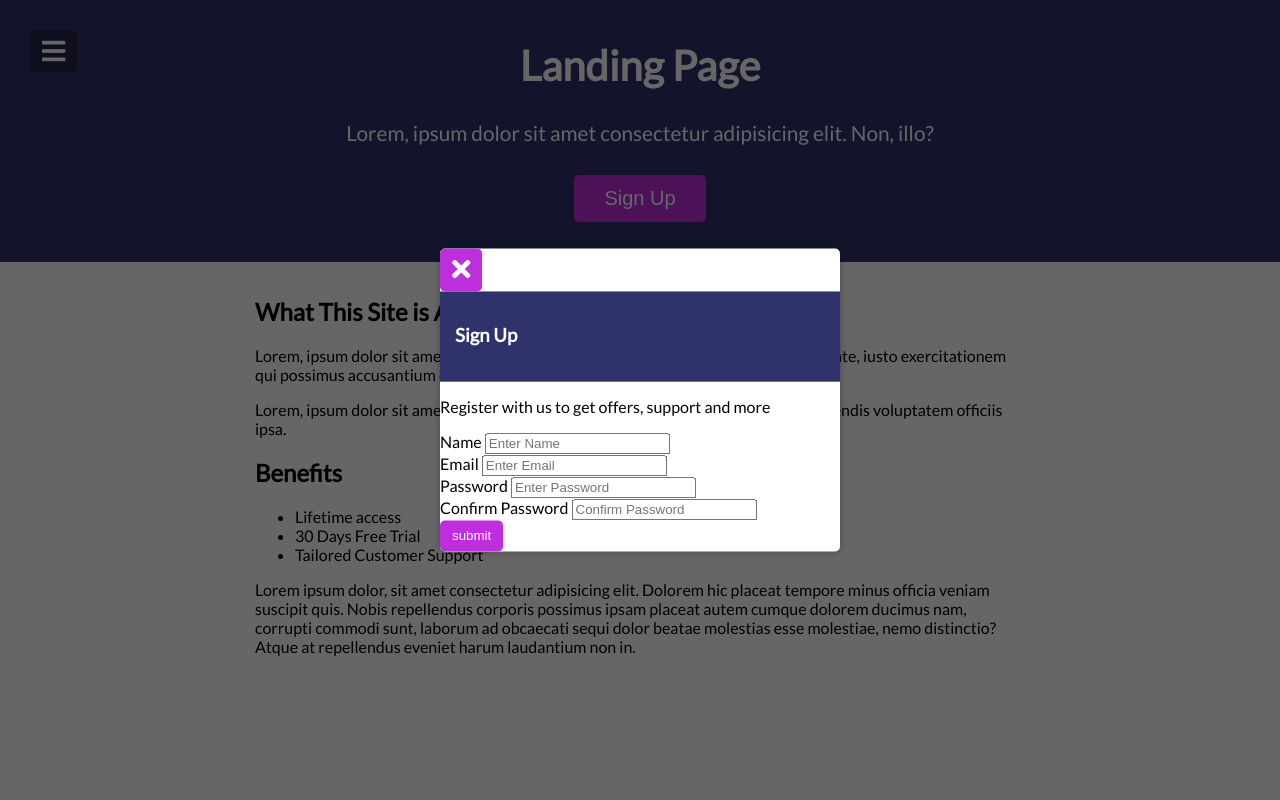
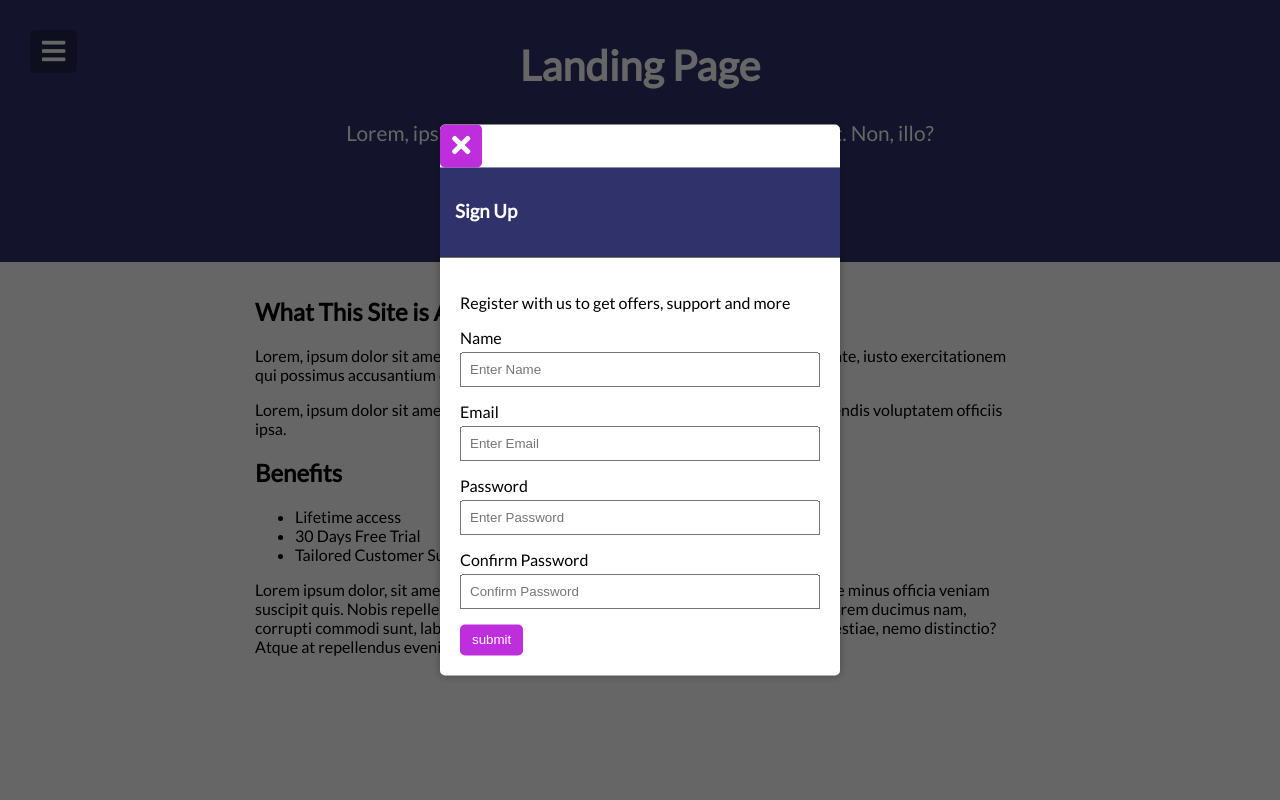
Before and after one commit to leandrofahur/vanilla-javascript, a PHP site: page / in a window 1280 px wide. Run offline with PHP 8.4, Linux system fonts and the light colour scheme; some libraries are stand-ins or nearby versions.

Commit message:
modal-form and form-input

```diff
--- a/small-projects/modals/index.html
+++ b/small-projects/modals/index.html
@@ -56,26 +56,26 @@
       </div>
       <div class="modal-content">
         <p>Register with us to get offers, support and more</p>
-      </div>
         <form class="modal-form">
           <div>
             <label for="name">Name</label>
-          <input type="text" id="name" placeholder="Enter Name">
+            <input type="text" id="name" placeholder="Enter Name" class="form-input">
           </div>
           <div>
             <label for="email">Email</label>
-          <input type="email" id="email" placeholder="Enter Email">
+            <input type="email" id="email" placeholder="Enter Email" class="form-input">
           </div>
           <div>
             <label for="password">Password</label>
-          <input type="password" id="password" placeholder="Enter Password">
+            <input type="password" id="password" placeholder="Enter Password" class="form-input">
           </div>
           <div>
             <label for="confirmPassword">Confirm Password</label>
-          <input type="password" id="confirmPassword" placeholder="Confirm Password">
+            <input type="password" id="confirmPassword" placeholder="Confirm Password" class="form-input">
           </div>
         </form>
         <input type="submit" value="submit" class="submit-btn">
+      </div>
     </div>
   </div>
 
--- a/small-projects/modals/style.css
+++ b/small-projects/modals/style.css
@@ -140,3 +140,21 @@ button:focus {
   padding: 15px;
   border-bottom: 1px solid #333;
 }
+
+.modal-content {
+  padding: 20px;
+}
+
+.modal-form div {
+  margin: 15px 0;
+}
+
+.modal-form label {
+  display: block;
+  margin-bottom: 5px;
+}
+
+.modal-form .form-input {
+  padding: 8px;
+  width: 100%;
+}
```
Lines whose indentation alone changed are shown as unchanged.
